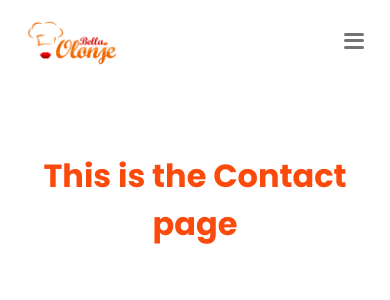
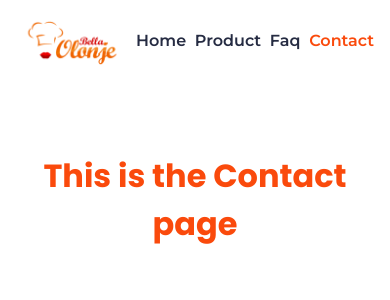
Before and after one commit to obayomiayomide/Food-Delivery-Landing-Page, a React (Vite) app: page /contact in a window 390 px wide. Shown: the top 300 px of the page. Built offline with nearby package versions, Linux system fonts and the light colour scheme.

Commit message:
Mobile view in progress

```diff
--- a/src/components/Hamburger/Hamburger.jsx
+++ b/src/components/Hamburger/Hamburger.jsx
@@ -1,12 +1,29 @@
 import React from "react";
 import styles from "./hamburger.module.css";
+import { useState } from "react";
 
-function Hamburger() {
+function Hamburger({ isHamChanged, setIsHamChanged }) {
   return (
-    <div className={styles.ham}>
-      <div className={styles.hamburger}></div>
-      <div className={styles.hamburger}></div>
-      <div className={styles.hamburger}></div>
+    <div
+      className={styles.ham}
+      onClick={() => {
+        setIsHamChanged(!isHamChanged);
+        console.log("object");
+      }}
+    >
+      <svg
+        width="20"
+        height="16"
+        viewBox="0 0 20 16"
+        fill="none"
+        xmlns="http://www.w3.org/2000/svg"
+      >
+        <path
+          opacity="0.6"
+          d="M0.124103 1.33333C0.124103 0.596954 0.721057 0 1.45744 0H18.6667C19.403 0 20 0.596954 20 1.33333C20 2.06971 19.403 2.66667 18.6667 2.66667H1.45744C0.721056 2.66667 0.124103 2.06971 0.124103 1.33333ZM0 8C0 7.26362 0.596954 6.66667 1.33333 6.66667H18.6667C19.403 6.66667 20 7.26362 20 8C20 8.73638 19.403 9.33333 18.6667 9.33333H1.33333C0.596955 9.33333 0 8.73638 0 8ZM0 14.6667C0 13.9303 0.596953 13.3333 1.33333 13.3333H18.6667C19.403 13.3333 20 13.9303 20 14.6667C20 15.403 19.403 16 18.6667 16H1.33333C0.596953 16 0 15.403 0 14.6667Z"
+          fill="#737373"
+        />
+      </svg>
     </div>
   );
 }
--- a/src/components/Hamburger/hamburger.module.css
+++ b/src/components/Hamburger/hamburger.module.css
@@ -1,3 +1,7 @@
+.ham {
+  display: none;
+}
+
 @media (min-width: 325px) and (max-width: 767px) {
   .ham {
     height: 16px;
@@ -7,30 +11,4 @@
     justify-content: space-between;
     padding: 10px;
   }
-
-  .hamburger {
-    background-color: #737373;
-    min-width: 20px;
-    min-width: 20px;
-    height: 3px;
-    border-radius: 3px;
-  }
-
-  .ham.active {
-    display: block;
-  }
-
-  .ham.active .hamburger:nth-child(1) {
-    transform: translate(-50%, -50%) rotate(45deg);
-    top: 50%;
-  }
-
-  .ham.active .hamburger:nth-child(2) {
-    display: none;
-  }
-
-  .ham.active .hamburger:nth-child(1) {
-    transform: translate(-50%, -50%) rotate(-45deg);
-    top: 50%;
-  }
 }
--- a/src/components/Nav/Nav.jsx
+++ b/src/components/Nav/Nav.jsx
@@ -2,17 +2,17 @@ import React from "react";
 import BellaLogo from "../Brand Logo/BellaLogo";
 import PagesLink from "../PagesLink/PagesLink";
 import Container from "../Container/Container";
-import Hamburger from "../Hamburger/Hamburger";
 import styles from "./nav.module.css";
 
 function Nav() {
   return (
-    <div className={styles.nav}>
-      <Container>
-        <BellaLogo />
-        <Hamburger />
-        <PagesLink />
-      </Container>
+    <div>
+      <div className={styles.nav}>
+        <Container>
+          <BellaLogo />
+          <PagesLink />
+        </Container>
+      </div>
     </div>
   );
 }
--- a/src/components/PagesLink/PagesLink.jsx
+++ b/src/components/PagesLink/PagesLink.jsx
@@ -2,7 +2,7 @@ import React from "react";
 import styles from "./pagesLink.module.css";
 import { NavLink } from "react-router-dom";
 
-function PagesLink() {
+function PagesLink({ styling }) {
   const navStyle = ({ isActive }) => {
     return {
       textDecoration: isActive ? "none" : "",
@@ -12,7 +12,7 @@ function PagesLink() {
 
   return (
     <>
-      <div className={`${styles.link} ${styles.hide}`}>
+      <div style={styling} className={`${styles.link}`}>
         <NavLink style={navStyle} to="/">
           <div>Home</div>
         </NavLink>
--- a/src/components/PagesLink/pagesLink.module.css
+++ b/src/components/PagesLink/pagesLink.module.css
@@ -24,6 +24,7 @@ a {
 @media (min-width: 325px) and (max-width: 767px) {
   .link {
     display: flex;
+    align-items: center;
     justify-content: space-between;
     align-items: center;
     font-family: "Montserrat", sans-serif;
@@ -38,8 +39,4 @@ a {
     color: #252b42;
     text-decoration: none;
   }
-
-  .hide {
-    display: none;
-  }
 }
```
